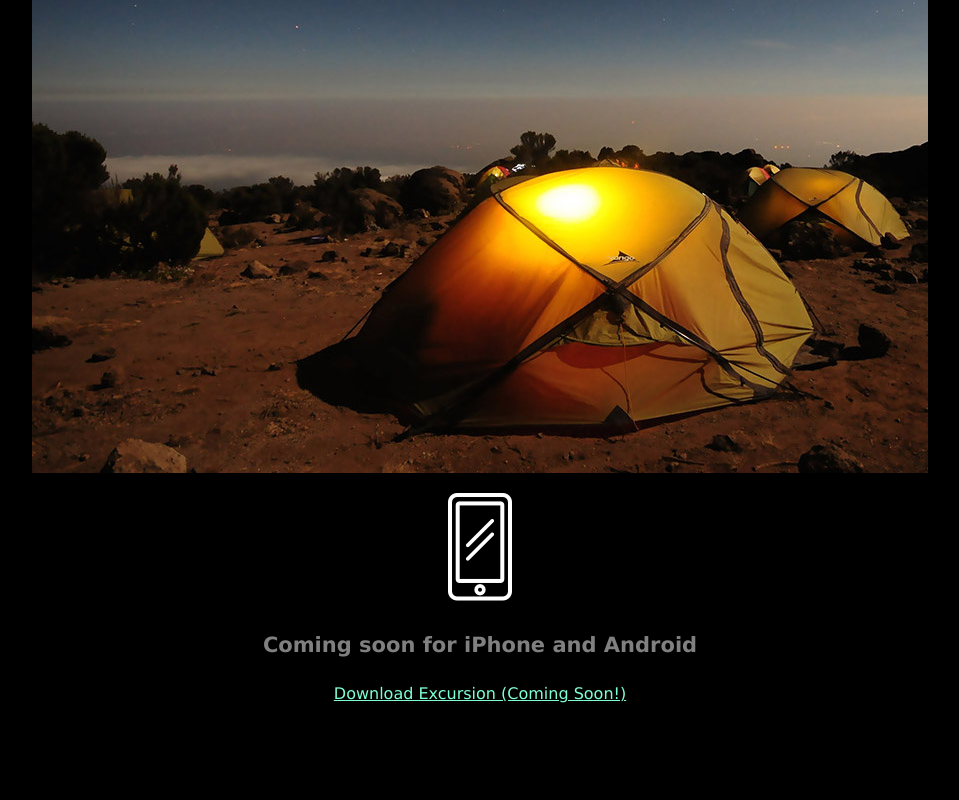
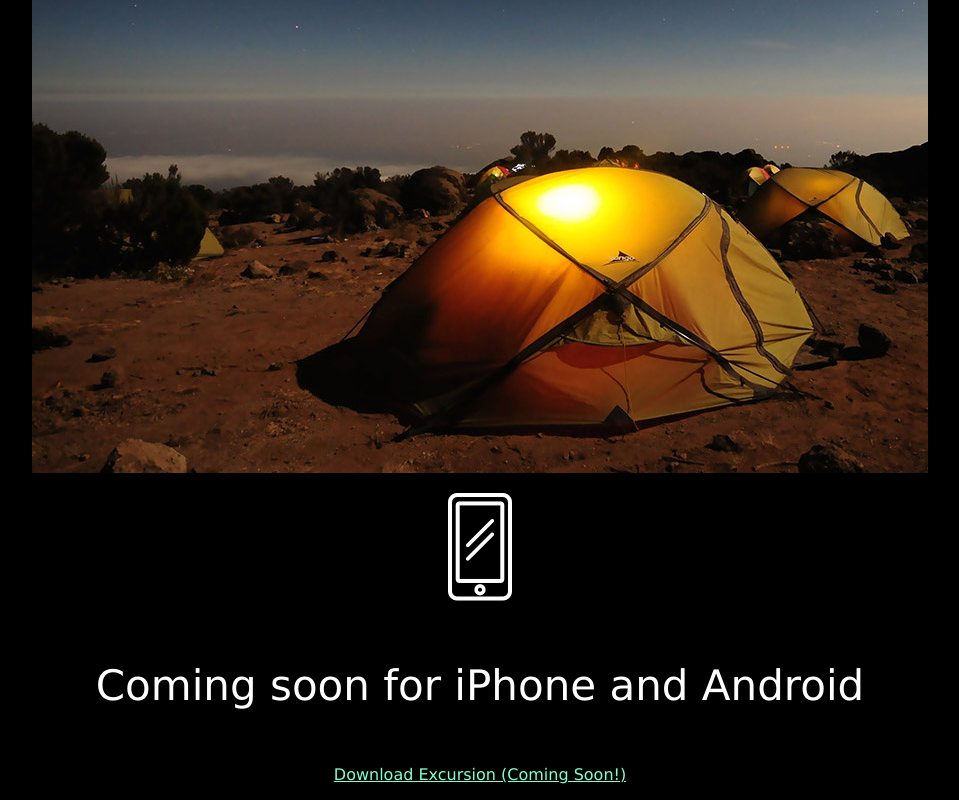
Before and after one commit to MGraham513/ExcursionProject, a plain HTML site: page index.html in a window 1280 px wide. Shown: the part 539-1339 px from the top of the page, without its empty margins (160-1119 px from the left). Before the commit the page ends 1258 px from the top, so only its background shows below. Drawn offline with Linux system fonts and the light colour scheme.

Commit message:
Fix footer header style

```diff
--- a/index.html
+++ b/index.html
@@ -17,7 +17,7 @@
 <h4 class="header--sub-header">Excursion remembers places you like, and recommends new points of interest around you.</h4>
 <p><img src="resources/images/camp.jpg"></p>
 <p><img src="resources/images/phone.png"></p>
-<h4 class="header--sub-header">Coming soon for iPhone and Android</h4>
+<h4 class="header--secondary">Coming soon for iPhone and Android</h4>
 <p><a class="link--cta" href="#">Download Excursion (Coming Soon!)</a></p>
 </body>
 </html>
```
